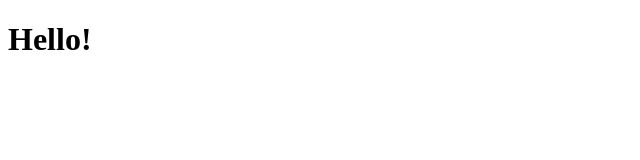
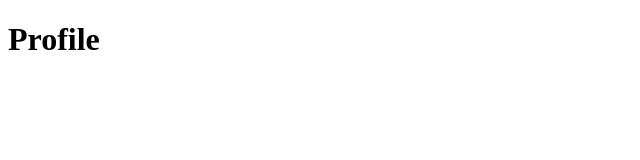
Before and after one commit to claudiobarsante/github-hub-clone, a React (Create React App) app: page / in a window 1280 px wide. Shown: the top 160 px of the page, without its empty margins (0-640 px from the left). Built offline with nearby package versions, Linux system fonts and the light colour scheme.

Commit message:
starting implementing routes

```diff
--- a/package.json
+++ b/package.json
@@ -16,7 +16,7 @@
     "react-calendar-heatmap": "^1.8.1",
     "react-dom": "^17.0.1",
     "react-icons": "^4.2.0",
-    "react-router-dom": "^6.0.0-beta.0",
+    "react-router-dom": "^5.2.0",
     "react-scripts": "4.0.2",
     "styled-components": "^5.2.1",
     "typescript": "^4.1.2",
--- a/src/App.tsx
+++ b/src/App.tsx
@@ -1,7 +1,17 @@
 import React from "react";
+import { BrowserRouter, Route, Switch } from "react-router-dom";
+import Profile from "./pages/Profile/index";
 
 function App() {
-  return <h1>Hello!</h1>;
+  return (
+    <BrowserRouter>
+      <Switch>
+        <Route path='/' exact component={Profile} />
+        <Route path='/:username' component={Profile} />
+        <Route path='/:username/:reponame' component={Profile} />
+      </Switch>
+    </BrowserRouter>
+  );
 }
 
 export default App;
--- /dev/null
+++ b/src/pages/Profile/index.tsx
@@ -0,0 +1,7 @@
+import React from "react";
+
+const Profile: React.FC = () => {
+  return <h1>Profile</h1>;
+};
+
+export default Profile;
```
Also changed, not shown: src/components/Header/index.tsx (added), src/components/Header/styles.tsx (added), src/pages/Profile/styles.tsx (added), 1 other file (tests, documents, lock files or other folders).
